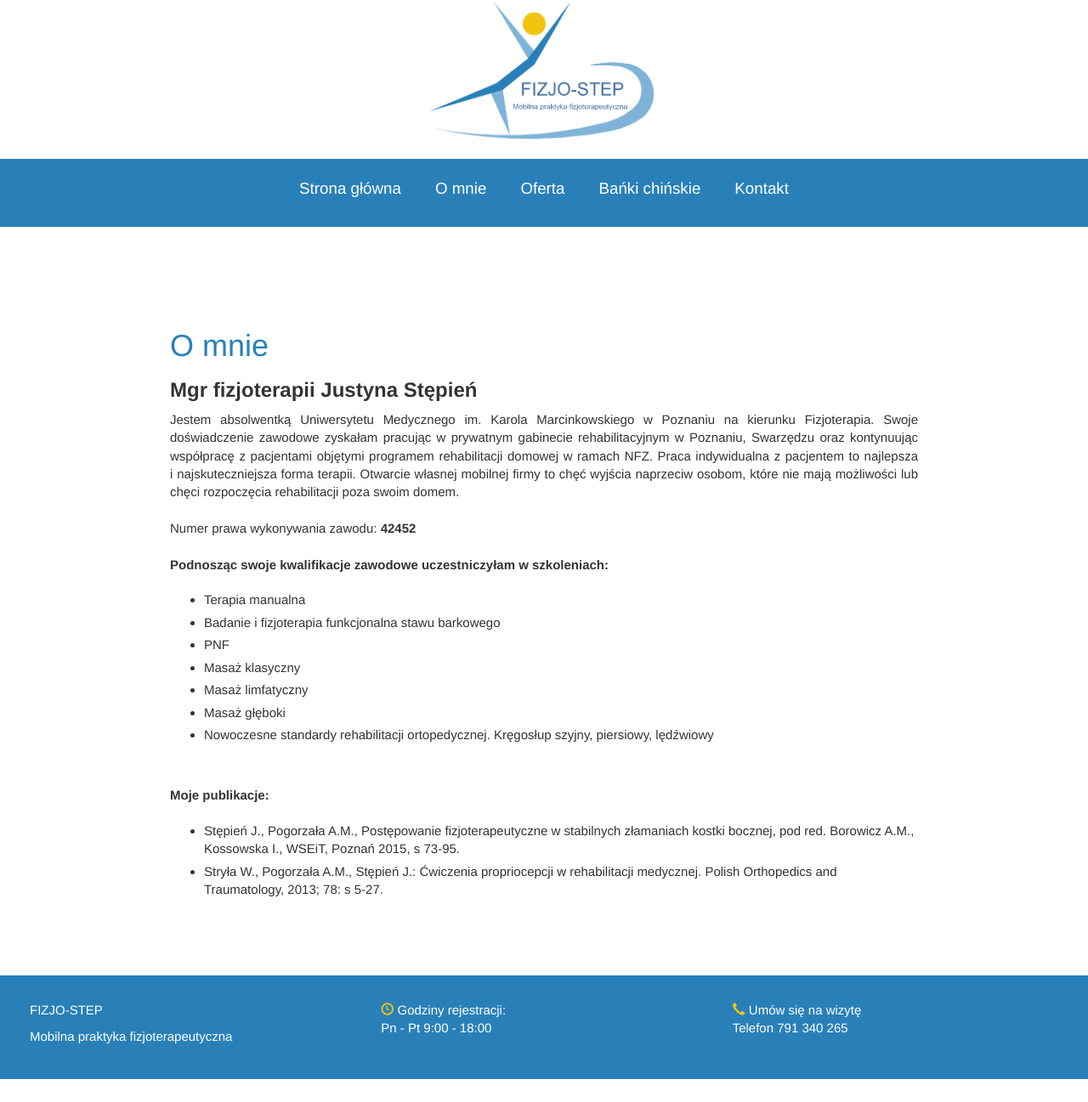
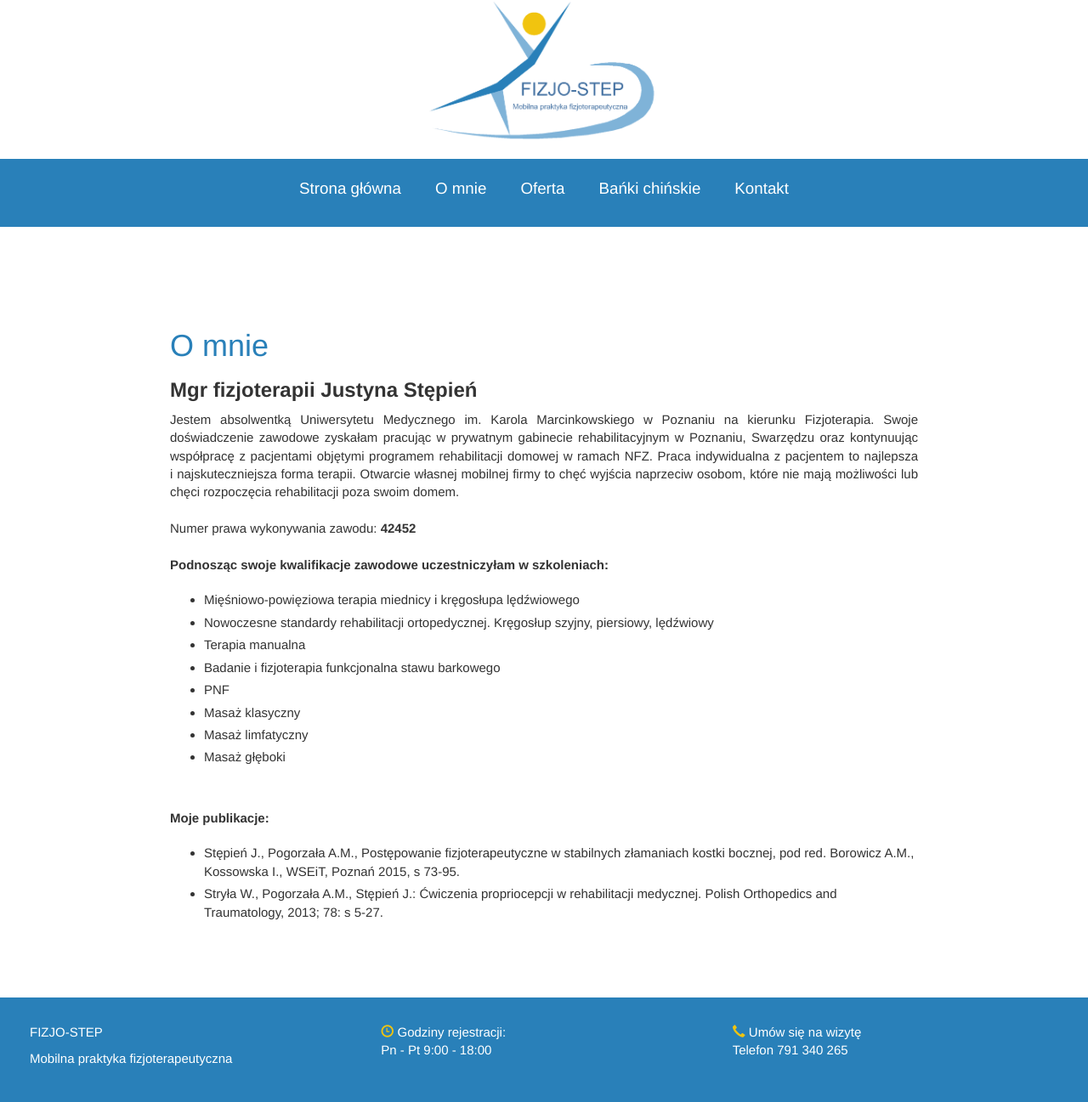
Before and after one commit to Racmo/fizjo-step, a Jekyll site: the page built from o-mnie.md, in a window 1280 px wide. Shown: the whole page at 85% size. Built offline with Jekyll 4.4.1, drawn with Linux system fonts in a browser that asks for light colours; nearby versions of some CDN libraries; before the commit the page ends 1270 px from its top, so only the background shows below that.

Commit message:
Changed about me page.

```diff
--- a/_layouts/o-mnie.html
+++ b/_layouts/o-mnie.html
@@ -13,13 +13,14 @@
 				<br><br>
 				<b>Podnosząc swoje kwalifikacje zawodowe uczestniczyłam w&nbsp;szkoleniach:</b>
 				<ul>
+					<li>Mięśniowo-powięziowa terapia miednicy i kręgosłupa lędźwiowego</li>
+					<li>Nowoczesne standardy rehabilitacji ortopedycznej. Kręgosłup szyjny, piersiowy, lędźwiowy</li>
 					<li>Terapia manualna</li>
 					<li>Badanie i fizjoterapia funkcjonalna stawu barkowego</li>
 					<li>PNF</li>
 					<li>Masaż klasyczny</li>
 					<li>Masaż limfatyczny</li>
 					<li>Masaż głęboki</li>
-					<li>Nowoczesne standardy rehabilitacji ortopedycznej. Kręgosłup szyjny, piersiowy, lędźwiowy</li>
 				</ul>
 				<b>Moje publikacje:</b>
 				<ul>
```
